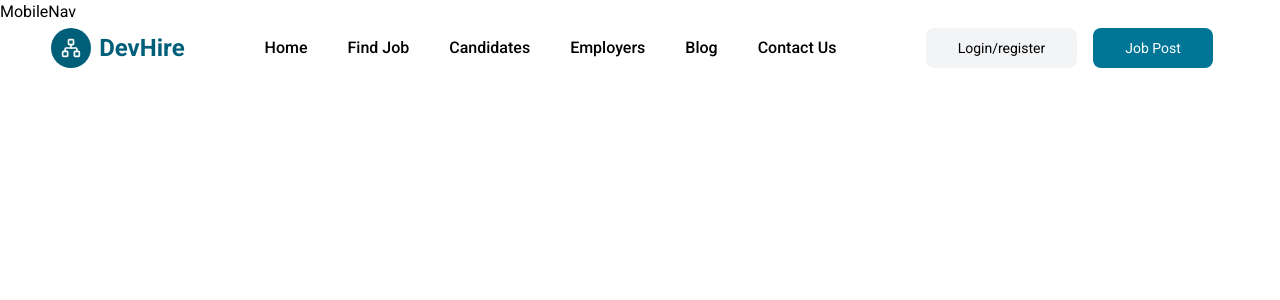
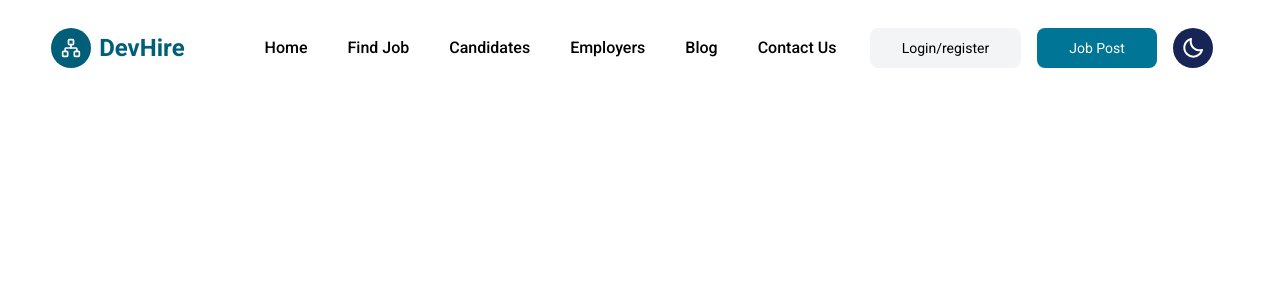
Before and after one commit to koffygeek/job_landing_nextjs, a Next.js app: page / in a window 1280 px wide. Shown: the top 300 px of the page. Built offline with nearby package versions, Linux system fonts and the light colour scheme.

Commit message:
Tailwind Dark Light Mode

```diff
--- a/app/layout.tsx
+++ b/app/layout.tsx
@@ -22,7 +22,7 @@ export default function RootLayout({
   children: React.ReactNode;
 }>) {
   return (
-    <html lang="en">
+    <html lang="en" suppressHydrationWarning>
       <body
         className={`${font.className} antialiased`}
       >
--- a/components/Helper/ThemeToggler.tsx
+++ b/components/Helper/ThemeToggler.tsx
@@ -1,9 +1,32 @@
-import React from 'react'
+'use client';
+import { useTheme } from 'next-themes';
+import React, { useEffect, useState } from 'react';
+import { BiMoon, BiSun } from 'react-icons/bi';
 
 const ThemeToggler = () => {
+    const [mounted, setmounted] = useState(false);
+
+    const { theme, setTheme, systemTheme } = useTheme();
+
+    useEffect(() => {
+        setmounted(true);
+    }, []);
+    if (!mounted) return null;
+
+    const currentTheme = theme === 'system' ? systemTheme : theme;
+
     return (
-        <div>ThemeToggler</div>
-    )
-}
+        <button
+            onClick={() => setTheme(currentTheme === 'dark' ? 'light' : 'dark')}
+            className='p-2 transition w-10 h-10 bg-blue-950 dark:bg-white rounded-full flex flex-col items-center justify-center'
+        >
+            {currentTheme === 'dark' ? (
+                <BiSun className='text-white dark:text-black w-7 h-7 cursor-pointer' />
+            ) : (
+                <BiMoon className='text-white dark:text-black w-7 h-7 cursor-pointer' />
+            )}
+        </button>
+    );
+};
 
-export default ThemeToggler
+export default ThemeToggler;
--- a/components/Home/NavBar/MobileNav.tsx
+++ b/components/Home/NavBar/MobileNav.tsx
@@ -32,7 +32,7 @@ const MobileNav = ({ closeNav, showNav }: Props) => {
           <CgClose onClick={closeNav} className='absolute top-[0.7rem] right-[1.4rem] sm:w-8 sm:h-8 w-8 h-8 ' />
         </div>
       </div>
-      MobileNav
+
     </div>
   )
 }
--- a/components/Home/NavBar/Nav.tsx
+++ b/components/Home/NavBar/Nav.tsx
@@ -1,36 +1,34 @@
-"use client"
-import { NavLinks } from '@/constant/constant'
-import Link from 'next/link'
-import React, { useEffect, useState } from 'react'
-import { HiBars3BottomRight } from 'react-icons/hi2'
-import { LuNetwork } from 'react-icons/lu'
+'use client';
+import ThemeToggler from '@/components/Helper/ThemeToggler';
+import { NavLinks } from '@/constant/constant';
+import Link from 'next/link';
+import React, { useEffect, useState } from 'react';
+import { HiBars3BottomRight } from 'react-icons/hi2';
+import { LuNetwork } from 'react-icons/lu';
 
 type Props = {
   openNav: () => void;
-}
-
+};
 
 const Nav = ({ openNav }: Props) => {
-  const [navBg, setNavBg] = useState(false)
+  const [navBg, setNavBg] = useState(false);
 
   useEffect(() => {
     const handler = () => {
-      if (window.scrollY >= 90)
-        setNavBg(true)
-      if (window.scrollY < 90)
-        setNavBg(false)
-    }
+      if (window.scrollY >= 90) setNavBg(true);
+      if (window.scrollY < 90) setNavBg(false);
+    };
 
-    window.addEventListener('scroll', handler)
+    window.addEventListener('scroll', handler);
 
     return () => {
-      window.removeEventListener('scroll', handler)
-    }
+      window.removeEventListener('scroll', handler);
+    };
   }, []);
 
   return (
     <div
-      className={`transition-all ${navBg ? "bg-white shadow-md" : "fixed"
+      className={`transition-all ${navBg ? 'bg-white shadow-md' : 'fixed'
         } duration-200 h-[12vh] z-[10000] fixed w-full`}
     >
       <div className='flex items-center h-full justify-between w-[92%] mx-auto '>
@@ -53,29 +51,35 @@ const Nav = ({ openNav }: Props) => {
                 <Link
                   key={link.id}
                   href={link.url}
-                  className='text-base hover:text-cyan-700 font-medium transition-all duration-200 space-x-2'>
+                  className='text-base hover:text-cyan-700 dark:hover:text-cyan-200 font-medium transition-all duration-200 space-x-2'
+                >
                   <p>{link.label} </p>
                 </Link>
-              )
+              );
             })}
           </div>
         </div>
         {/* Buttons */}
         <div className='flex items-center space-x-4'>
           {/* Login/register button */}
-          <button className='px-8 py-2.5 text-xs sm:text-sm rounded-lg cursor-pointer bg-gray-100 hover:bg-gray-300 transition-all duration-300'>Login/register
+          <button className='px-8 py-2.5 text-xs sm:text-sm rounded-lg cursor-pointer bg-gray-100 dark:bg-gray-700 hover:bg-gray-300 transition-all duration-300'>
+            Login/register
           </button>
           {/* Job Post Button */}
-          <button className='px-8 py-2.5 text-sm hidden sm:block cursor-pointer rounded-lg bg-cyan-700 hover:bg-cyan-900 transition-all duration-300 text-white'>Job Post
+          <button className='px-8 py-2.5 text-sm hidden sm:block cursor-pointer rounded-lg bg-cyan-700 hover:bg-cyan-900 transition-all duration-300 text-white'>
+            Job Post
           </button>
           {/* Theme Toggler */}
-
+          <ThemeToggler />
           {/* Burger menu */}
-          <HiBars3BottomRight onClick={openNav} className='w-8 h-8 cursor-pointer text-black lg:hidden' />
+          <HiBars3BottomRight
+            onClick={openNav}
+            className='w-8 h-8 cursor-pointer text-black lg:hidden'
+          />
         </div>
       </div>
     </div>
-  )
-}
+  );
+};
 
-export default Nav
+export default Nav;
```
